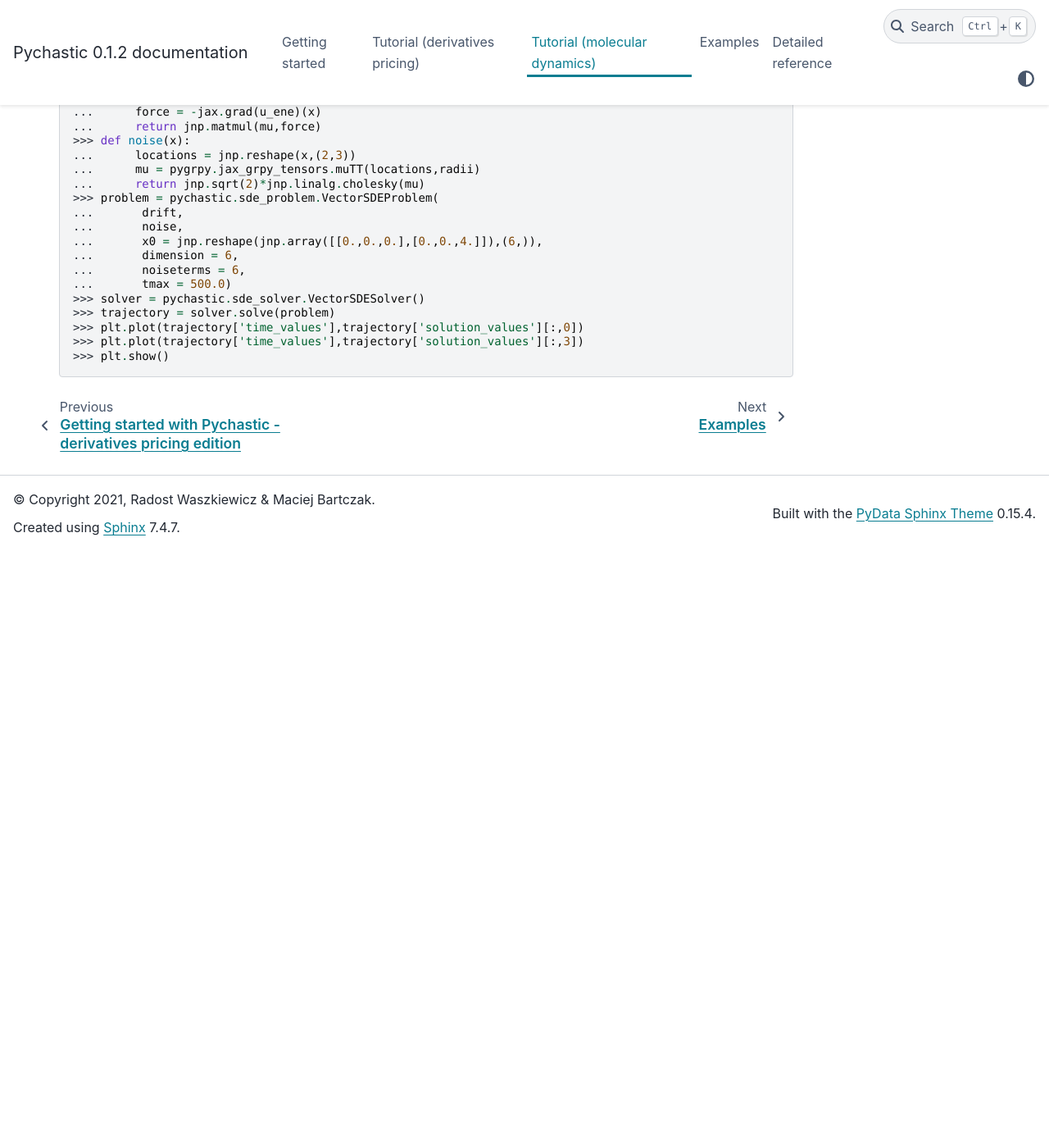
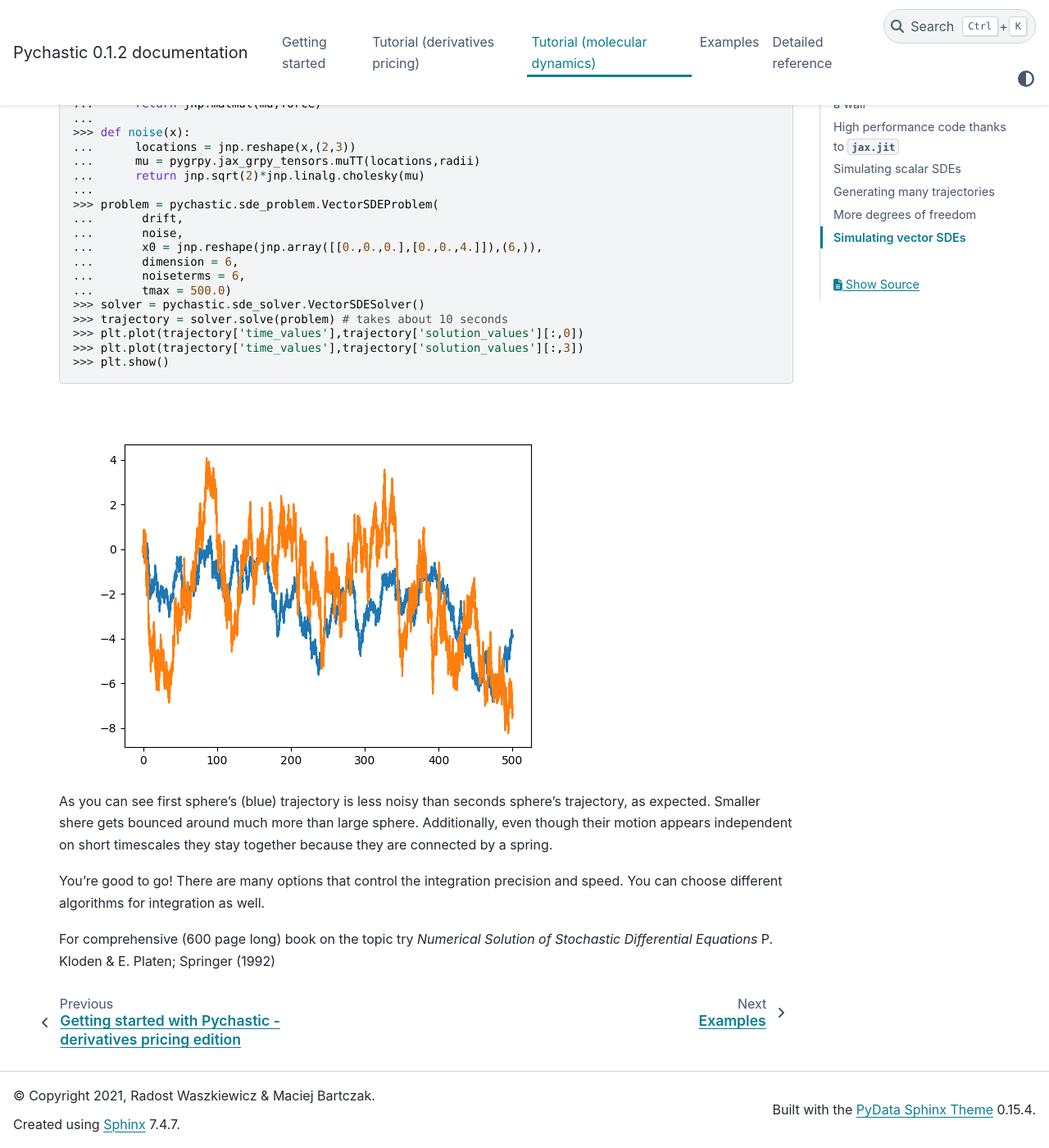
Before and after one commit to RadostW/stochastic, a Sphinx documentation site: the page built from docs/source/moleculardynamics.rst, in a window 1280 px wide and 1400 px high, scrolled down 5853 px. Shown: the whole window at 82% size. Built offline with Sphinx 7.4.7 and the PyData theme 0.15.4, drawn with Linux system fonts in a browser that asks for light colours; before the commit the page ends 6525 px from its top, so only the background shows below that; some of the changed text lies outside the part shown.

Commit message:
Add images to moleculardynamics.rst and fix python examples.

```diff
--- a/docs/source/moleculardynamics.rst
+++ b/docs/source/moleculardynamics.rst
@@ -64,27 +64,27 @@ In the simplest approximation we can take:
 This way mobility goes to zero at contact with the wall and approaches bulk
 value far from the wall.
 
-High performance code thanks to `jax.jit`
-'''''''''''''''''''''''''''''''''''''''''
+High performance code thanks to ``jax.jit``
+'''''''''''''''''''''''''''''''''''''''''''
 
 Python code can be slow and when simulating SDEs we'll be evaluating coefficient
 functions thousands of times. The solution to the issue is *just in time
-compilation* or `jit`. It allows users to still write python code, but compiles
+compilation* or ``jit``. It allows users to still write python code, but compiles
 it to machine code when necessary to make it comparably fast to C code.
 
 Second problem we encounter in numerical solution of SDEs is the need to compute
 gradients. Fortunately we don't need to manually type in derivatives and higher
-derivatives of all functions we're using. `jax.grad` is a package that can
+derivatives of all functions we're using. ``jax.grad`` is a package that can
 figure out derivatives of functions as long as they are built from familiar
 blocks such as `sin` `cos` or `pow` functions.
 
-Amazingly we can have both at the same time -- `jax` is a package designed
+Amazingly we can have both at the same time -- ``jax`` is a package designed
 precisely with this in mind. Originally designed to accelerate gradient
 computations in machine learning it will suit us just fine.
 
 If it all sounds too good to be true you're partially right. All of this
 acceleration and gradients comes at expense of giving up some functionality of
-numpy. In 'jax' all arrays are immutable which allows for keeping track of all
+numpy. In ``jax`` all arrays are immutable which allows for keeping track of all
 function applications.
 
 *Essentially, to have gradients, you need to program functionally.*
@@ -93,7 +93,7 @@ In most cases we've encountered it's not a big problem since the equations
 usually come from mathematical or physical background where notation reflects
 functional, rather than imperative, mindset.
 
-You can learn more how to code better in `jax` in their `tutorial <https://jax.readthedocs.io>`_.
+You can learn more how to code better in ``jax`` in their `tutorial <https://jax.readthedocs.io>`_.
 
 Simulating scalar SDEs
 ''''''''''''''''''''''
@@ -211,13 +211,13 @@ You can get it via pip by
 
   $ python3 -m pip install pygrpy
 
-We'll be relying on `pygrpy.jax_grpy_tensors.muTT` functionality to get mobility
+We'll be relying on ``pygrpy.jax_grpy_tensors.muTT`` functionality to get mobility
 matricies in Rotne-Prager-Yakamava approximation.
 
 Mobility matricies connect forces and velocities on particles via relation:
 
 .. math::
-    v_ai = \mu_{abij} F_{bj}
+    v_{ai} = \mu_{abij} F_{bj}
 
 Where indicies :math:`a,b` go through spheres id and indicies :math:`i,j`
 through spatial dimensions.
@@ -233,13 +233,11 @@ Where :math:`U` denotes potential energy dependent on locations of all beads. It
 turns out that Rotne-Prager-Yakamawa is particularly convenient for us as the
 last term including diverngence vanishes.
 
-##### TODO ###### 2 spheres with hydrodynamic interaction
-
 For now we'll simulate two beads connected by a spring of rest length `4.0`.
 We'll work in natural units where energy is measured in multiples of :math:`k_bT`
 and distances in multiples of sphere's radii.
 
-We cen go ahead and code this equation in python.
+We can go ahead and code this equation in python.
 
 .. prompt::
     :language: python
@@ -276,8 +276,21 @@ We cen go ahead and code this equation in python.
     ...       tmax = 500.0)
 
     >>> solver = pychastic.sde_solver.VectorSDESolver()
-    >>> trajectory = solver.solve(problem)
+    >>> trajectory = solver.solve(problem) # takes about 10 seconds
 
     >>> plt.plot(trajectory['time_values'],trajectory['solution_values'][:,0])
     >>> plt.plot(trajectory['time_values'],trajectory['solution_values'][:,3])
     >>> plt.show()
+
+.. image:: tutorial_brownian_twospheres.png
+
+As you can see first sphere's (blue) trajectory is less noisy than seconds
+sphere's trajectory, as expected. Smaller shere gets bounced around much more
+than large sphere. Additionally, even though their motion appears independent
+on short timescales they stay together because they are connected by a spring.
+
+You're good to go! There are many options that control the integration precision
+and speed. You can choose different algorithms for integration as well.
+
+For comprehensive (600 page long) book on the topic try *Numerical Solution of
+Stochastic Differential Equations* P. Kloden & E. Platen; Springer (1992)
```
Also changed, not shown: other parts of docs/source/moleculardynamics.rst (+4 -2 lines), docs/source/tutorial_brownian_twospheres.png (added).
